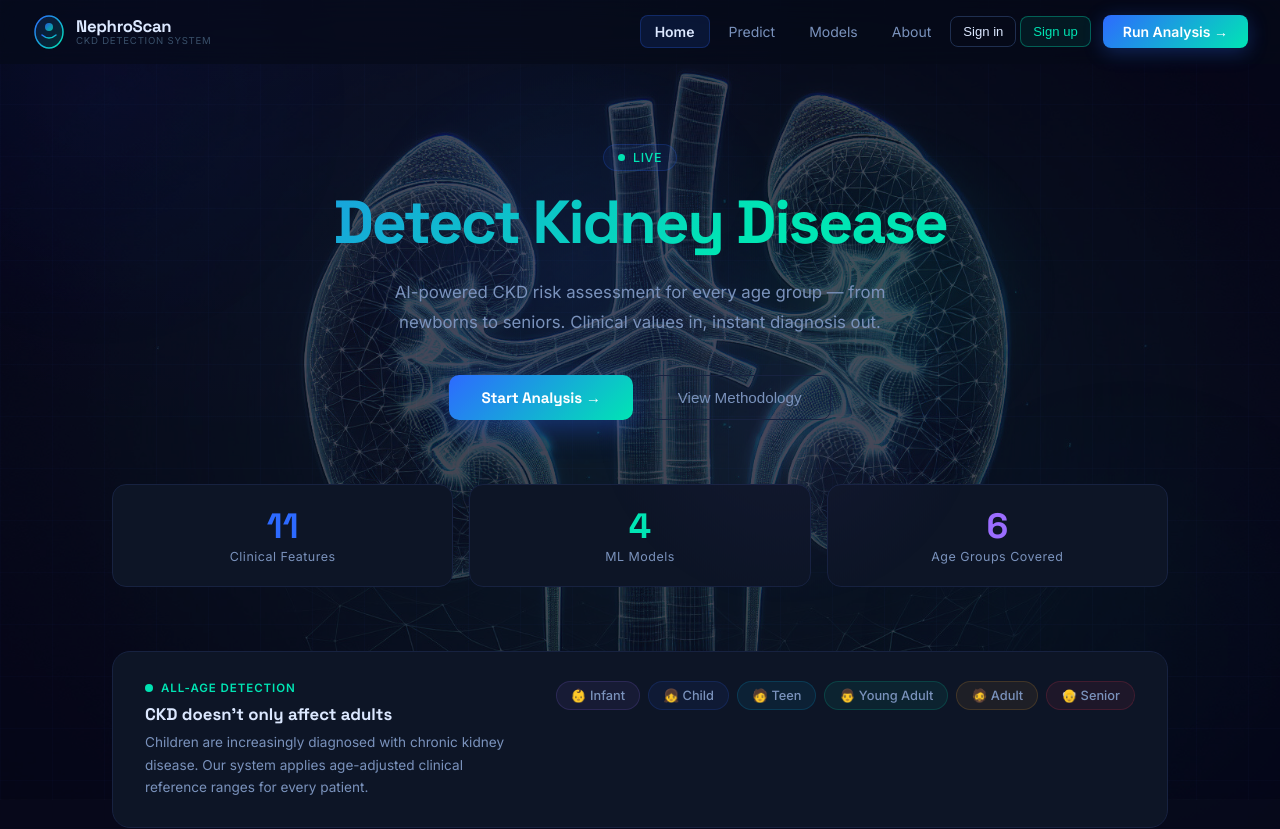
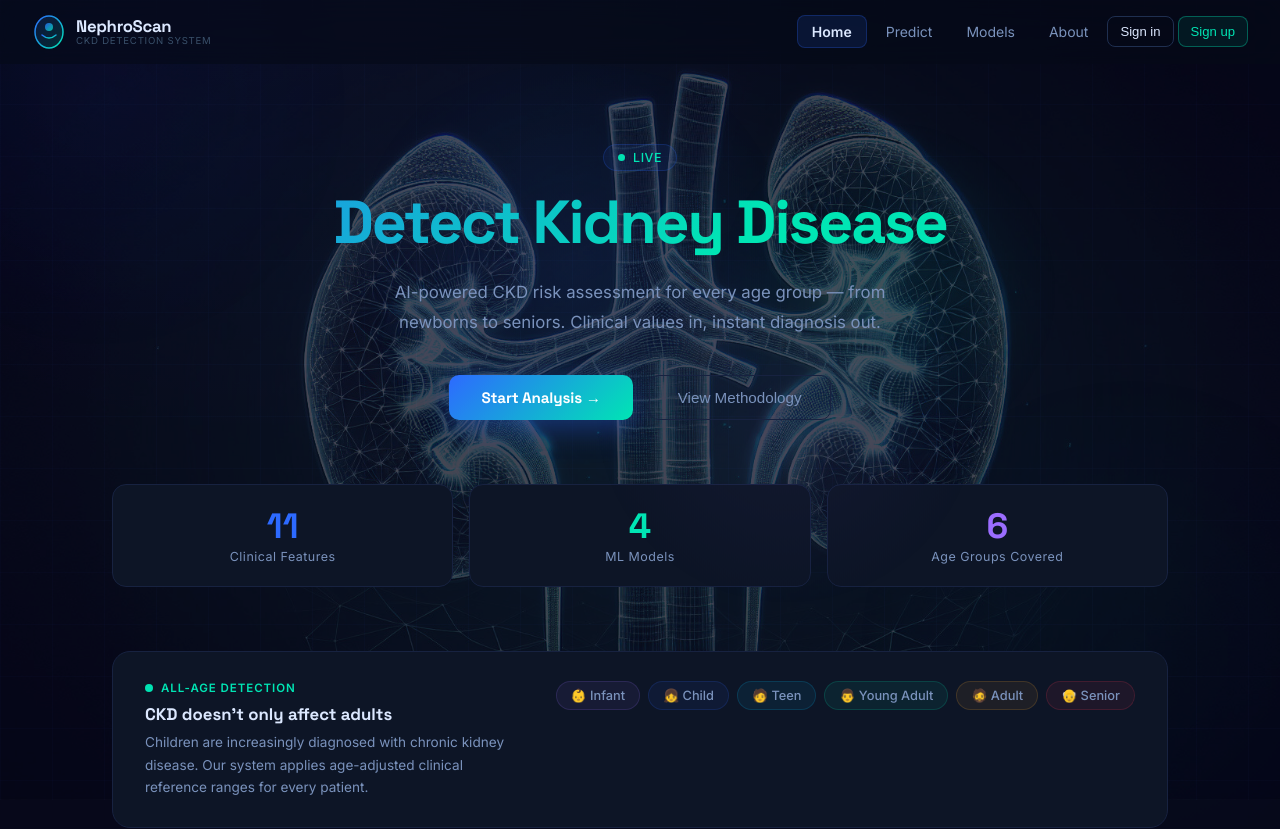
Before and after one commit to sharanugd2305/ckd-detection, a React (Create React App) app in the folder frontend/: page / in a window 1280 px wide. Shown: the top 829 px of the page. Built offline with nearby package versions, Linux system fonts and the light colour scheme; no server answers.

Commit message:
style: remove inline styles from the 'Run Analysis' link in Navbar component

```diff
--- a/frontend/src/components/Navbar.js
+++ b/frontend/src/components/Navbar.js
@@ -76,15 +76,7 @@ export default function Navbar(){
             </SignedIn>
           </>
         )}
-        <Link to="/predict" style={{
-          textDecoration:'none',marginLeft:8,padding:'8px 20px',borderRadius:8,
-          background:'linear-gradient(135deg,#2D6AFF,#00E5B4)',
-          color:'#fff',fontSize:'.875rem',fontWeight:600,
-          boxShadow:'0 4px 20px rgba(45,106,255,.3)',transition:'opacity .2s,transform .2s',display:'inline-block',
-        }}
-          onMouseOver={e=>{e.currentTarget.style.opacity='.85';e.currentTarget.style.transform='translateY(-1px)';}}
-          onMouseOut={e=>{e.currentTarget.style.opacity='1';e.currentTarget.style.transform='translateY(0)';}}
-        >Run Analysis →</Link>
+
       </div>
     </nav>
   );
```
